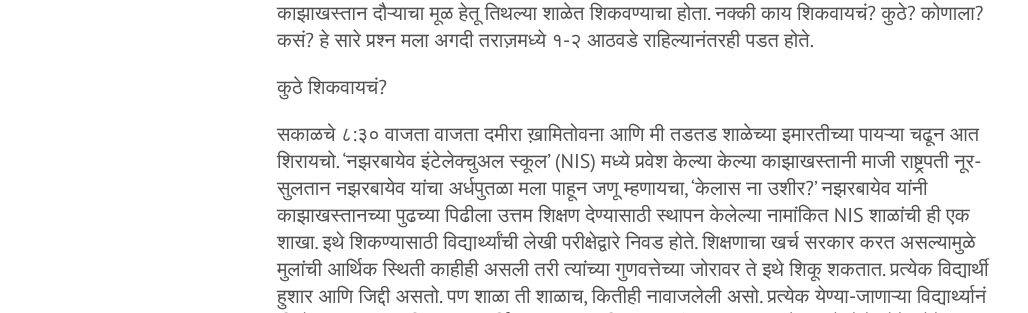
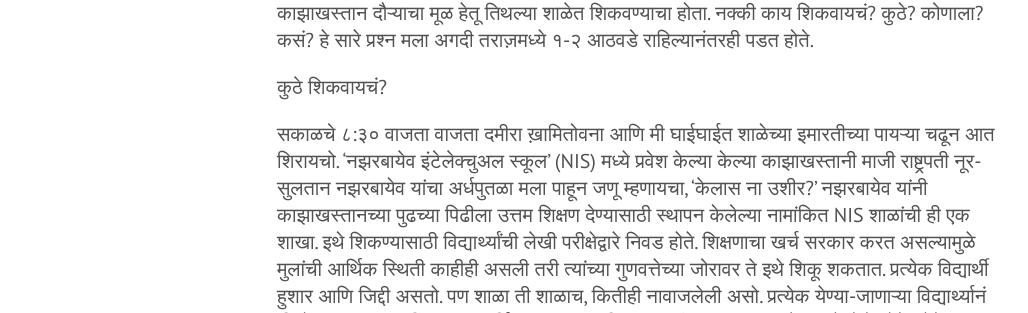
Before and after one commit to theshorttamperedclavier/theshorttamperedclavier.github.io, a Jekyll site: the page built from _posts/2020-08-04-shaala.md, in a window 1280 px wide and 1400 px high, scrolled down 308 px. Shown: the part 139-452 px from the top of the window, without its empty margins (3-1031 px from the left). Built offline with Jekyll 4.4.1, drawn with Linux system fonts in a browser that asks for light colours; some web fonts are replaced; some of the changed text lies outside the part shown.

Commit message:
edits to shaala

```diff
--- a/_posts/2020-08-04-shaala.md
+++ b/_posts/2020-08-04-shaala.md
@@ -11,7 +11,7 @@ author: Rujul
 
 कुठे शिकवायचं?
 
-सकाळचे ८:३० वाजता वाजता दमीरा ख़ामितोवना आणि मी तडतड शाळेच्या इमारतीच्या पायऱ्या चढून आत शिरायचो. 'नझरबायेव इंटेलेक्चुअल स्कूल' (NIS) मध्ये प्रवेश केल्या केल्या काझाखस्तानी माजी राष्ट्रपती नूर-सुलतान नझरबायेव यांचा अर्धपुतळा मला पाहून जणू म्हणायचा, 'केलास ना उशीर?' नझरबायेव यांनी काझाखस्तानच्या पुढच्या पिढीला उत्तम शिक्षण देण्यासाठी स्थापन केलेल्या नामांकित NIS शाळांची ही एक शाखा. इथे शिकण्यासाठी विद्यार्थ्यांची लेखी परीक्षेद्वारे निवड होते. शिक्षणाचा खर्च सरकार करत असल्यामुळे मुलांची आर्थिक स्थिती काहीही असली तरी त्यांच्या गुणवत्तेच्या जोरावर ते इथे शिकू शकतात. प्रत्येक विद्यार्थी हुशार आणि जिद्दी असतो. पण शाळा ती शाळाच, कितीही नावाजलेली असो. प्रत्येक येण्या-जाणाऱ्या विद्यार्थ्यानं 'प्रिव्येत (Привет)' किंवा 'गुड मॉर्निंग' म्हटल्यावर, किंवा मुलांनी आपापल्या गणवेशात केलेले छोटे-छोटे बदल बघितल्यावर, हॉस्टेलबाहेर मुलं एकमेकांवर बर्फाचे गोळे फेकताना दिसल्यावर, मुख्याध्यापिकेने सर्वांना मोठ्या सभागृहात बोलावून लांबलचक भाषण दिल्यावर... NIS मध्ये मी जरी 'शिक्षिका' असले तरी विद्यार्थिनी होऊन पुन्हा शाळेत प्रवेश केल्यासारखं वाटायचं.
+सकाळचे ८:३० वाजता वाजता दमीरा ख़ामितोवना आणि मी घाईघाईत शाळेच्या इमारतीच्या पायऱ्या चढून आत शिरायचो. 'नझरबायेव इंटेलेक्चुअल स्कूल' (NIS) मध्ये प्रवेश केल्या केल्या काझाखस्तानी माजी राष्ट्रपती नूर-सुलतान नझरबायेव यांचा अर्धपुतळा मला पाहून जणू म्हणायचा, 'केलास ना उशीर?' नझरबायेव यांनी काझाखस्तानच्या पुढच्या पिढीला उत्तम शिक्षण देण्यासाठी स्थापन केलेल्या नामांकित NIS शाळांची ही एक शाखा. इथे शिकण्यासाठी विद्यार्थ्यांची लेखी परीक्षेद्वारे निवड होते. शिक्षणाचा खर्च सरकार करत असल्यामुळे मुलांची आर्थिक स्थिती काहीही असली तरी त्यांच्या गुणवत्तेच्या जोरावर ते इथे शिकू शकतात. प्रत्येक विद्यार्थी हुशार आणि जिद्दी असतो. पण शाळा ती शाळाच, कितीही नावाजलेली असो. प्रत्येक येण्या-जाणाऱ्या विद्यार्थ्यानं 'प्रिव्येत (Привет)' किंवा 'गुड मॉर्निंग' म्हटल्यावर, किंवा मुलांनी आपापल्या गणवेशात केलेले छोटे-छोटे बदल बघितल्यावर, हॉस्टेलबाहेर मुलं एकमेकांवर बर्फाचे गोळे फेकताना दिसल्यावर, मुख्याध्यापिकेने सर्वांना मोठ्या सभागृहात बोलावून लांबलचक भाषण दिल्यावर... NIS मध्ये मी जरी 'शिक्षिका' असले तरी विद्यार्थिनी होऊन पुन्हा शाळेत प्रवेश केल्यासारखं वाटायचं.
 
 <center>
 <figure>
```
Also changed, not shown: other parts of _posts/2020-08-04-shaala.md (+3 -3 lines).
